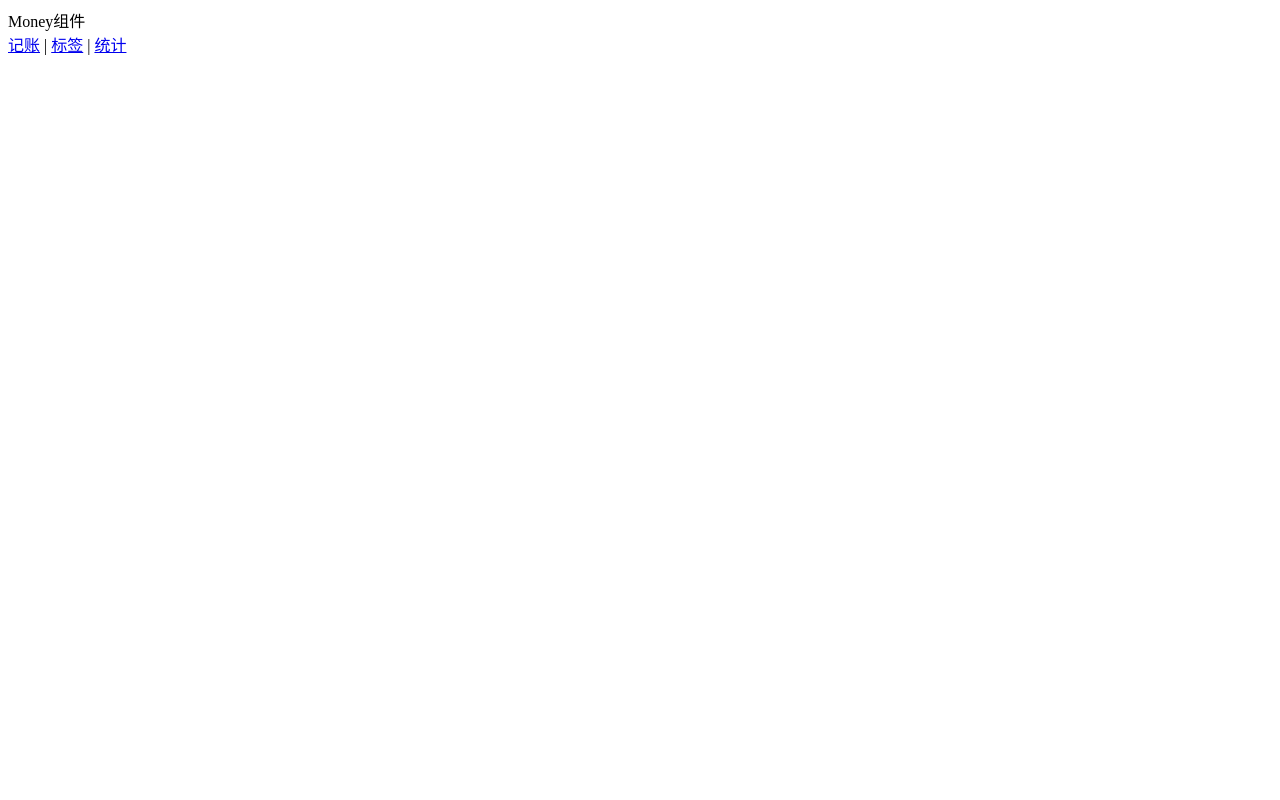
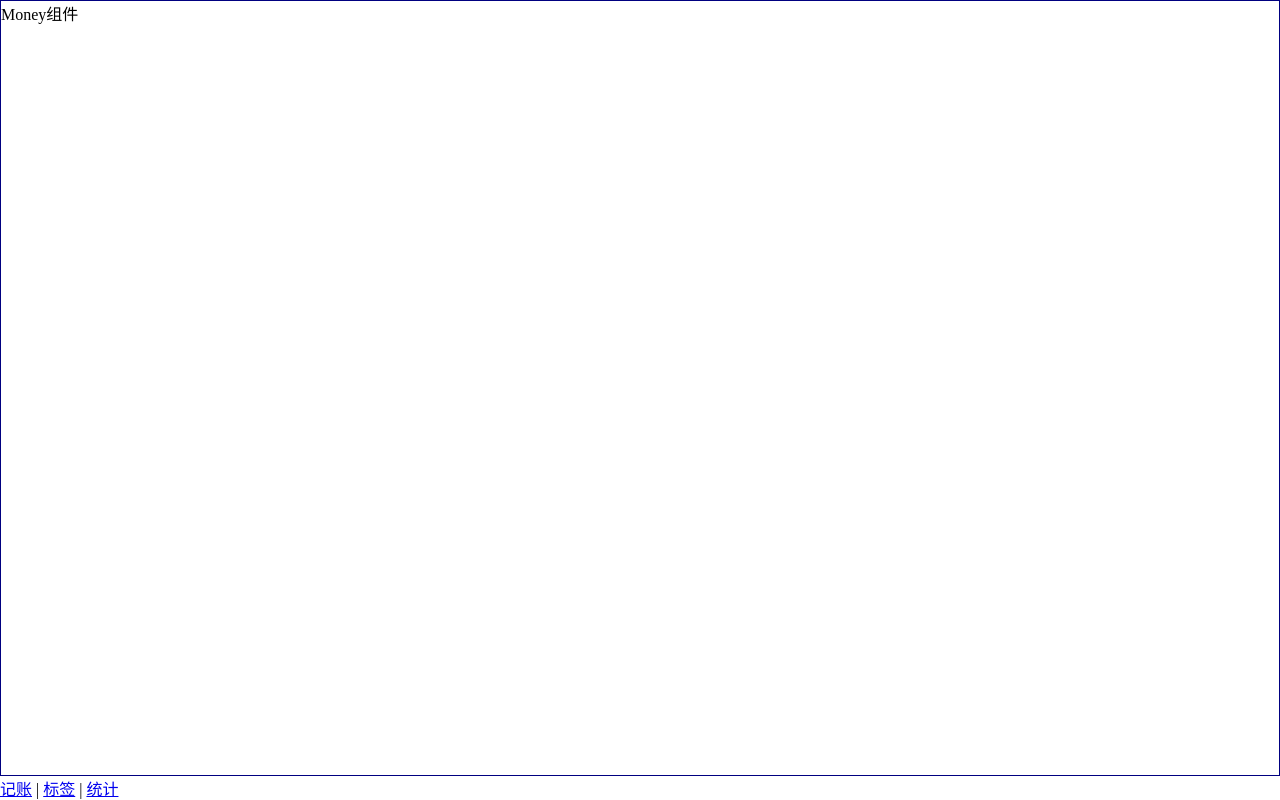
Before and after one commit to liu0haha123/535-money, a Vue app: page /labels#/money in a window 1280 px wide. Built offline with nearby package versions, Linux system fonts and the light colour scheme.

Commit message:
404页面和导航布局

```diff
--- a/src/App.vue
+++ b/src/App.vue
@@ -5,5 +5,9 @@
 </template>
 
 <style lang="scss">
-
+*{
+  margin: 0;
+  padding: 0;
+  box-sizing: border-box;
+}
 </style>
--- a/src/components/Nav.vue
+++ b/src/components/Nav.vue
@@ -1,5 +1,5 @@
 <template>
-  <div>
+  <div class="nav">
     <router-link to="/money">记账</router-link>
     |
     <router-link to="/labels">标签</router-link>
--- a/src/router/index.ts
+++ b/src/router/index.ts
@@ -1,10 +1,9 @@
 import Vue from 'vue';
 import VueRouter, {RouteConfig} from 'vue-router';
-import Home from '@/views/Home.vue';
 import Money from '@/views/Money.vue';
 import Labels from '@/views/Labels.vue';
 import Statistics from '@/views/Statistics.vue';
-
+import NotFound from '@/views/NotFound.vue';
 
 Vue.use(VueRouter);
 
@@ -28,6 +27,11 @@ const routes: Array<RouteConfig> = [
         name: 'Statistics',
         component: Statistics
     },
+    {
+        path:"*",
+        name:"NotFound",
+        component:NotFound
+    }
 ];
 
 const router = new VueRouter({
--- a/src/views/Money.vue
+++ b/src/views/Money.vue
@@ -1,5 +1,8 @@
 <template>
-  <div>Money组件
+  <div class="nav-wrapper">
+   <div class="content">
+     Money组件
+   </div>
   <Nav> </Nav>
   </div>
 </template>
@@ -12,5 +15,14 @@ export default {
 </script>
 
 <style lang='scss' scoped>
-
+.nav-wrapper{
+  display: flex;
+  flex-direction: column;
+  height: 100vh;
+}
+.content{
+  flex-grow: 1;
+  overflow: auto;
+  border: 1px solid navy;
+}
 </style>
--- /dev/null
+++ b/src/views/NotFound.vue
@@ -0,0 +1,19 @@
+<template>
+  <div>
+    <div>当前页面不存在，请检查网址是否正确</div>
+    <div>
+      <router-link to="/">返回首页</router-link>
+    </div>
+  </div>
+
+</template>
+
+<script lang="ts">
+export default {
+  name: 'NotFound'
+};
+</script>
+
+<style lang='scss' scoped>
+
+</style>
```
Also changed, not shown: src/views/Home.vue (deleted, +0 -18 lines).
